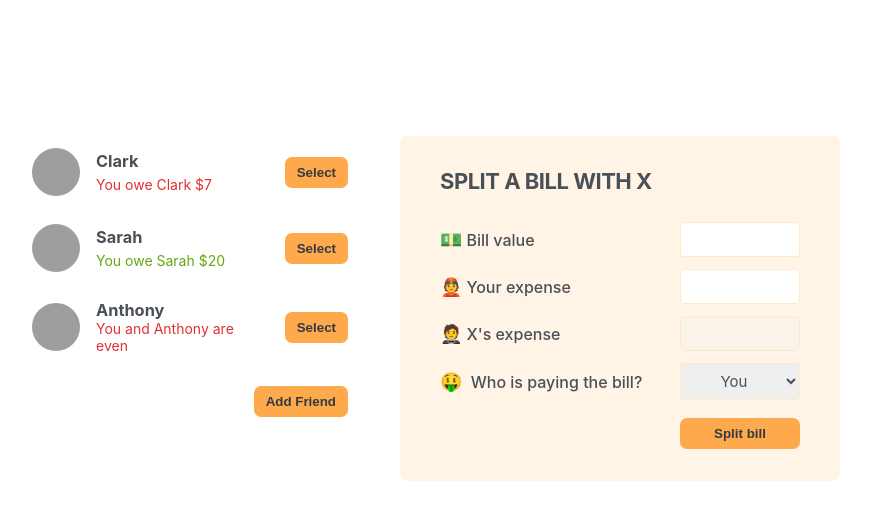
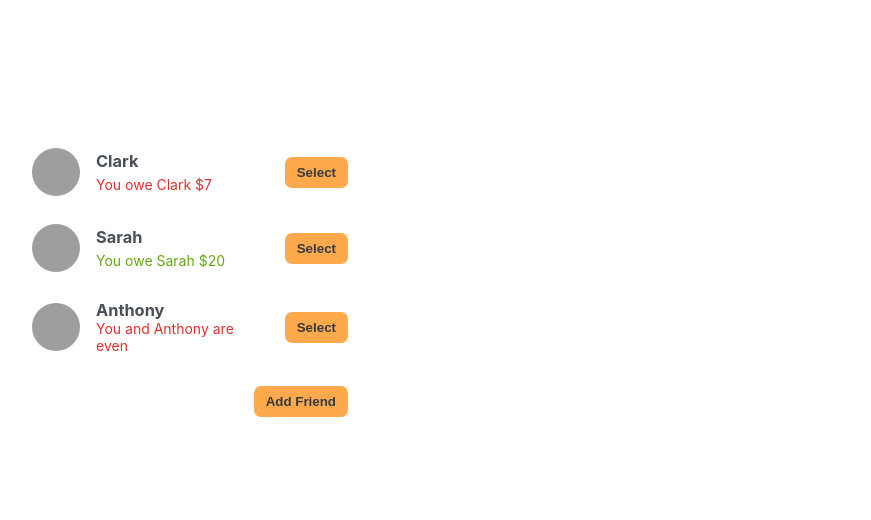
Before and after one commit to JoabPa/eat-n-split, a React (Create React App) app: page / in a window 1280 px wide. Shown: the top 520 px of the page, without its empty margins (210-1081 px from the left). Built offline with nearby package versions, Linux system fonts and the light colour scheme; grey boxes are pictures that could not be loaded; the HTML template or start-up script is replaced by a standard one.

Commit message:
Making the FormSplitBill interactive

```diff
--- a/src/App.js
+++ b/src/App.js
@@ -31,8 +31,8 @@
 
 export default function App() {
   const [friends, setFriends] = useState(initialFriends);
-
   const [showAddFriend, setShowAddFriend] = useState(false);
+  const [selectedFriend, setSelectedFriend] = useState(null);
 
   function handleAddFriend(friend) {
     setFriends((friends) => [...friends, friend]);
@@ -43,34 +43,52 @@
     setShowAddFriend((show) => !show);
   }
 
+  function handleSelection(friend) {
+    setSelectedFriend((cur) => (cur?.id === friend.id ? null : friend));
+    setShowAddFriend(false);
+  }
+
   return (
     <div className='app'>
       <div className='sidebar'>
-        <FriendsList friends={friends} />
+        <FriendsList
+          friends={friends}
+          onSelection={handleSelection}
+          selectedFriend={selectedFriend}
+        />
+
         {showAddFriend && <FormAddFriend onAddFriend={handleAddFriend} />}
 
         <Button onClick={handleShowAddFriend}>
           {showAddFriend ? 'Close' : 'Add Friend'}
         </Button>
       </div>
-      <FormSplitBill />
+
+      {selectedFriend && <FormSplitBill selectedFriend={selectedFriend} />}
     </div>
   );
 }
 
-function FriendsList({ friends }) {
+function FriendsList({ friends, onSelection, selectedFriend }) {
   return (
     <ul>
       {friends.map((friend) => (
-        <Friend friend={friend} key={friend.id} />
+        <Friend
+          friend={friend}
+          key={friend.id}
+          onSelection={onSelection}
+          selectedFriend={selectedFriend}
+        />
       ))}
     </ul>
   );
 }
 
-function Friend({ friend }) {
+function Friend({ friend, onSelection, selectedFriend }) {
+  const isSelected = selectedFriend?.id === friend.id;
+
   return (
-    <li>
+    <li className={isSelected ? 'selected' : ''}>
       <img src={friend.image} alt={friend.name} />
       <h3>{friend.name}</h3>
       {friend.balance < 0 && (
@@ -87,7 +105,9 @@
         <p className='red'>You and {friend.name} are even</p>
       )}
 
-      <Button>Select</Button>
+      <Button onClick={() => onSelection(friend)}>
+        {isSelected ? 'Close' : 'Select'}
+      </Button>
     </li>
   );
 }
@@ -136,24 +156,44 @@
   );
 }
 
-function FormSplitBill() {
+function FormSplitBill({ selectedFriend }) {
+  const [bill, setBill] = useState('');
+  const [paidByUser, setPaidByUser] = useState('');
+  const paidByFriend = bill ? bill - paidByUser : '';
+  const [whoIsPaying, setWhoIsPaying] = useState('user');
+
   return (
     <form className='form-split-bill'>
-      <h2>Split a bill with X</h2>
+      <h2>Split a bill with {selectedFriend.name}</h2>
 
       <label>💵Bill value</label>
-      <input type='text' />
+      <input
+        type='text'
+        value={bill}
+        onChange={(e) => setBill(Number(e.target.value))}
+      />
 
       <label>👲Your expense</label>
-      <input type='text' />
+      <input
+        type='text'
+        value={paidByUser}
+        onChange={(e) =>
+          setPaidByUser(
+            Number(e.target.value) > bill ? paidByUser : Number(e.target.value  )
+          )
+        }
+      />
 
-      <label>🤵X's expense</label>
-      <input type='text' disabled />
+      <label>🤵{selectedFriend.name}'s expense</label>
+      <input type='text' disabled value={paidByFriend} />
 
       <label>🤑 Who is paying the bill?</label>
-      <select>
+      <select
+        value={whoIsPaying}
+        onChange={(e) => setWhoIsPaying(e.target.value)}
+      >
         <option value='user'>You</option>
-        <option value='friend'>X</option>
+        <option value='friend'>{selectedFriend.name}</option>
       </select>
 
       <Button>Split bill</Button>
```
